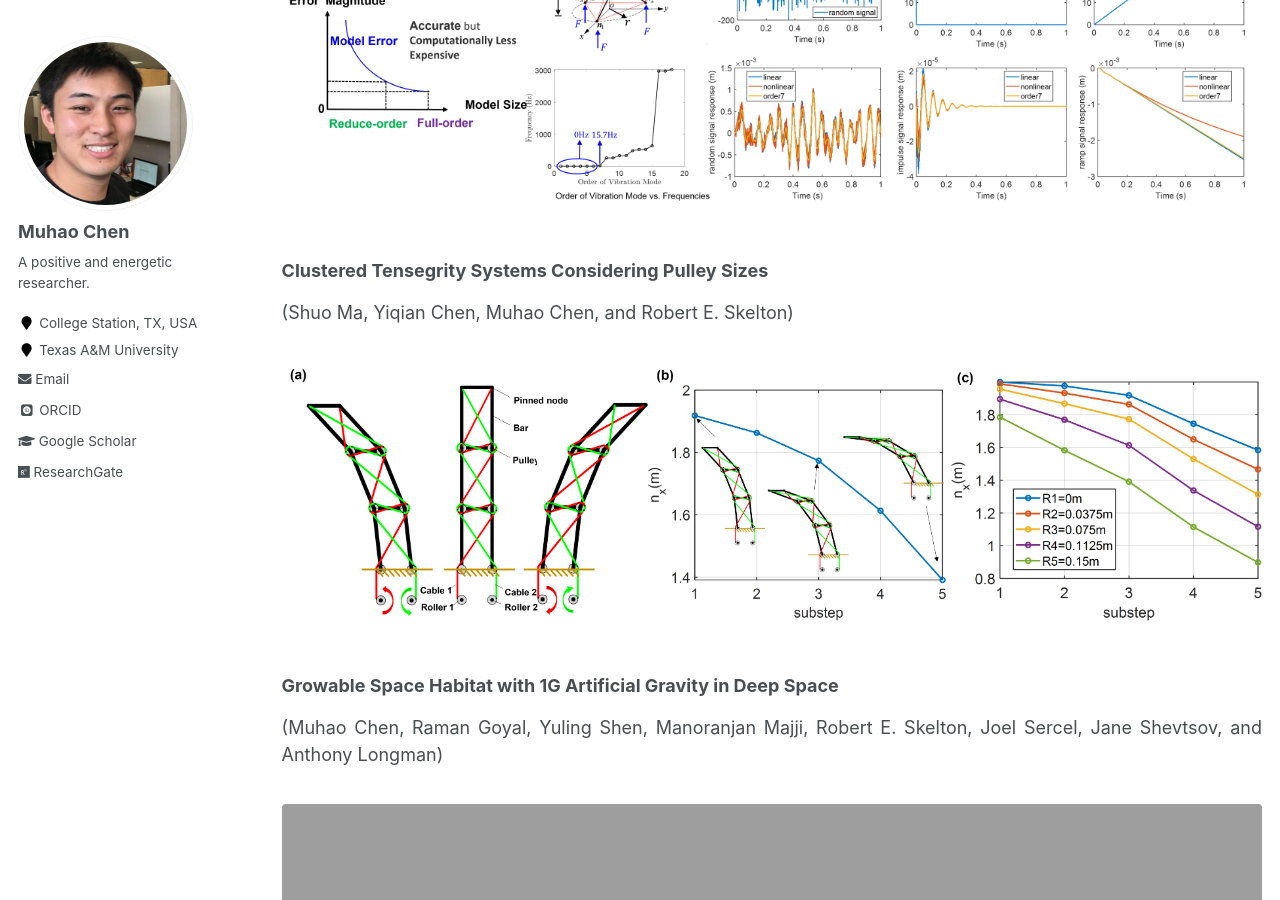
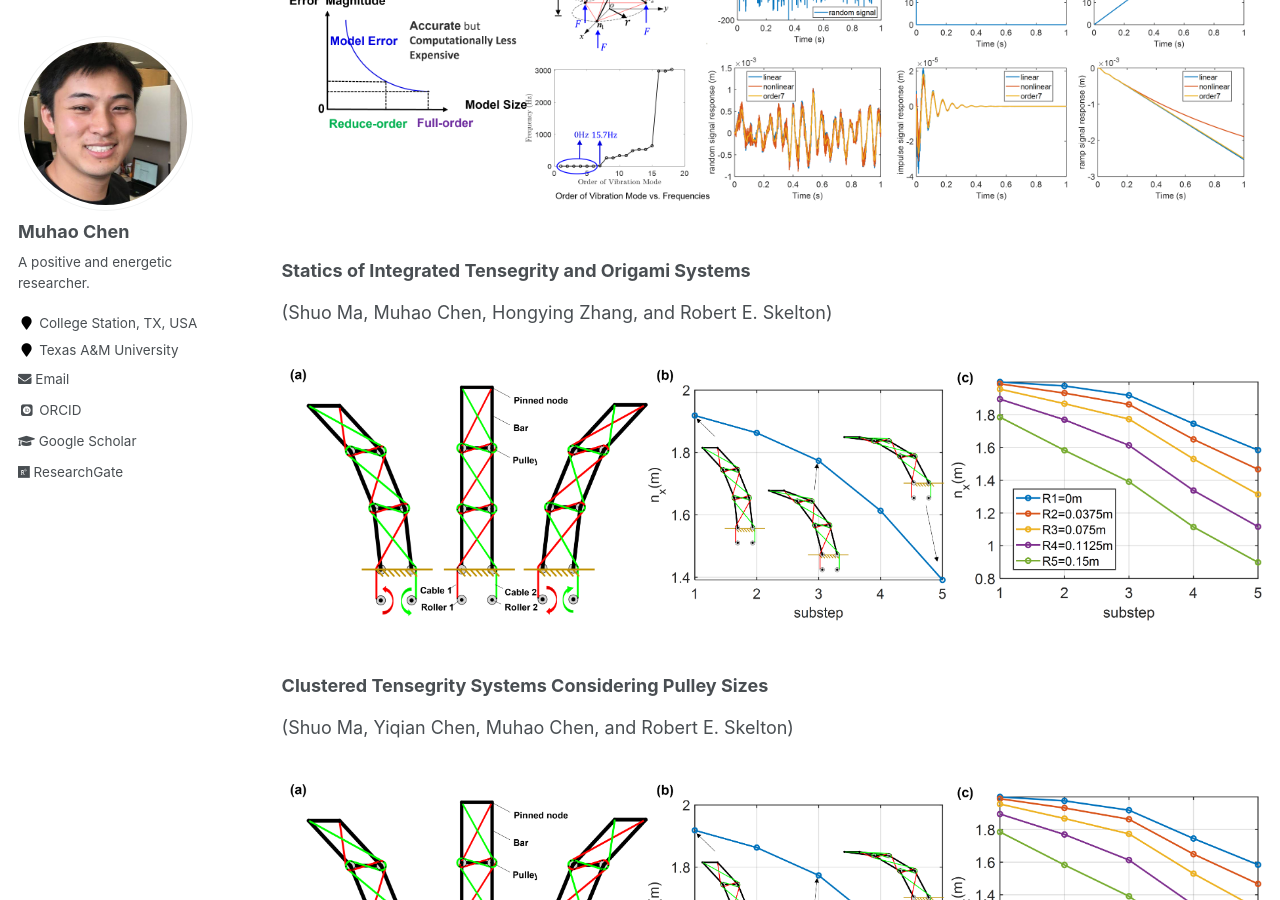
Before and after one commit to Muhao-Chen/muhao-chen.github.io, a Jekyll site: the page built from _pages/research.md, in a window 1280 px wide and 900 px high, scrolled down 5266 px. Built offline with Jekyll 4.4.1, drawn with Linux system fonts in a browser that asks for light colours; some web fonts are replaced.

Commit message:
Update research.md

```diff
--- a/_pages/research.md
+++ b/_pages/research.md
@@ -173,6 +173,11 @@ All my research mainly focuses on three topics: 1) Integrating Structure and Con
 (Muhao Chen and Robert E. Skelton)
 <figure><img src="{{ site.url }}/images/rffi/system_id.png" width="800"/></figure> -->
 
+###  Statics of Integrated Tensegrity and Origami Systems
+(Shuo Ma, Muhao Chen, Hongying Zhang, and Robert E. Skelton)
+
+<figure><img src="{{ site.url }}/images/rffi/pulley.png" width="800"/></figure>
+
 ###  Clustered Tensegrity Systems Considering Pulley Sizes
 (Shuo Ma, Yiqian Chen, Muhao Chen, and Robert E. Skelton)
 
```
